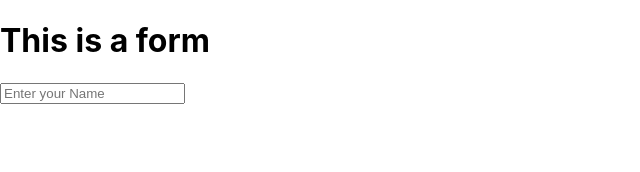
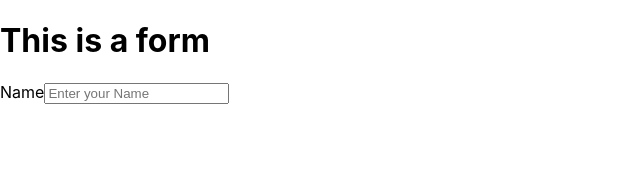
Before and after one commit to HimaGirija99/React-Project, a React (Create React App) app: page / in a window 1280 px wide. Shown: the top 172 px of the page, without its empty margins (0-640 px from the left). Built offline with nearby package versions, Linux system fonts and the light colour scheme.

Commit message:
commit 43

```diff
--- a/src/components/Form.js
+++ b/src/components/Form.js
@@ -5,7 +5,8 @@ function Form() {
     <div>
         <h1>This is a form</h1>
         <form>
-            <input type='text' label ='name' placeholder='Enter your Name'></input>
+            <lable>Name</lable>
+            <input type='text' placeholder='Enter your Name'></input>
         </form>
     </div>
   )
```
